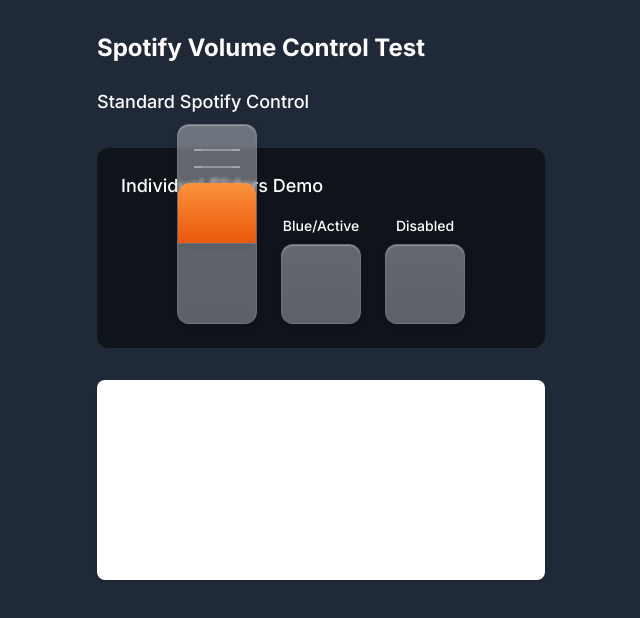
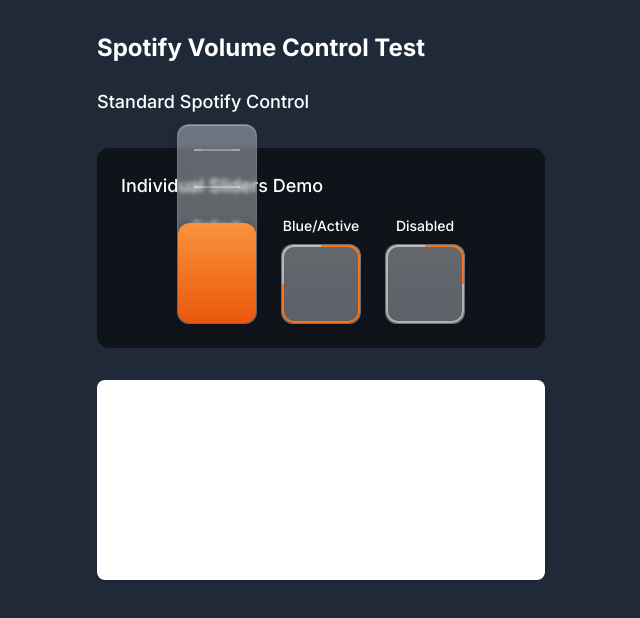
Before and after one commit to dortaldt/forestmaker, a Next.js app: page /test/spotify-volume in a window 1280 px wide. Both pictures are taken after a click on the element 536 px from the left and 284 px from the top of the page. Shown: the top 618 px of the page, without its empty margins (319-959 px from the left). Built offline with nearby package versions, Linux system fonts and the light colour scheme.

Commit message:
Update ExpandableSlider.tsx

```diff
--- a/app/components/ExpandableSlider.tsx
+++ b/app/components/ExpandableSlider.tsx
@@ -90,6 +90,12 @@
   // Handle click to expand/collapse
   const handleClick = () => {
     if (!disabled) {
+      // If slider is off (value is 0), set it to 50% when clicked
+      if (value === 0) {
+        const defaultValue = Math.round(min + (max - min) * 0.5); // 50% between min and max
+        setValue(defaultValue);
+        onChange?.(defaultValue);
+      }
       setIsExpanded(!isExpanded);
     }
   };
@@ -109,23 +115,22 @@
     }
   };
 
-  // Handle mouse/touch move for dragging
+  // Handle dragging
   const handleDrag = (clientY: number) => {
     if (!isDragging || !sliderRef.current) return;
 
     const sliderRect = sliderRef.current.getBoundingClientRect();
     const sliderTotalHeight = sliderRect.height;
-    const trackHeight = sliderTotalHeight - buttonHeight;
 
-    // Calculate position relative to the top of the slider track (excluding button area)
+    // Calculate position relative to the top of the slider (including button area)
     const offsetY = clientY - sliderRect.top;
 
-    // Constrain to track area only (excluding button)
-    const maxY = sliderTotalHeight - buttonHeight;
+    // Constrain to entire slider area
+    const maxY = sliderTotalHeight;
     const minY = 0;
     const constrainedY = Math.max(minY, Math.min(maxY, offsetY));
 
-    // Calculate percentage (0% at bottom of track, 100% at top)
+    // Calculate percentage (0% at bottom, 100% at top)
     const percentage = 1 - constrainedY / maxY;
     const newValue = Math.round(min + percentage * (max - min));
 
@@ -133,14 +138,28 @@
     onChange?.(newValue);
   };
 
-  // Handle mouse move
+  // Handle mouse move with smoother animation
   useEffect(() => {
+    let animationFrameId: number | null = null;
+
     const handleMouseMove = (e: MouseEvent) => {
       e.preventDefault();
-      handleDrag(e.clientY);
+
+      // Use requestAnimationFrame for smoother updates
+      if (animationFrameId) {
+        cancelAnimationFrame(animationFrameId);
+      }
+
+      animationFrameId = requestAnimationFrame(() => {
+        handleDrag(e.clientY);
+      });
     };
 
     const handleMouseUp = () => {
+      if (animationFrameId) {
+        cancelAnimationFrame(animationFrameId);
+        animationFrameId = null;
+      }
       setIsDragging(false);
     };
 
@@ -150,6 +169,9 @@
     }
 
     return () => {
+      if (animationFrameId) {
+        cancelAnimationFrame(animationFrameId);
+      }
       window.removeEventListener('mousemove', handleMouseMove);
       window.removeEventListener('mouseup', handleMouseUp);
     };
@@ -171,11 +193,14 @@
     if (isDragging) {
       window.addEventListener('touchmove', handleTouchMove, { passive: false });
       window.addEventListener('touchend', handleTouchEnd);
+      // Add touchcancel to handle cases where the touch is interrupted
+      window.addEventListener('touchcancel', handleTouchEnd);
     }
 
     return () => {
       window.removeEventListener('touchmove', handleTouchMove);
       window.removeEventListener('touchend', handleTouchEnd);
+      window.removeEventListener('touchcancel', handleTouchEnd);
     };
   }, [isDragging]);
 
@@ -218,29 +243,56 @@
           zIndex: isExpanded ? 9 : 1, // Lower z-index for the container
           transform: 'translateX(-50%)',
           opacity: 1,
+          borderRadius: '0.75rem',
         }}
         ref={sliderRef}
         onClick={handleClick}
         onMouseDown={isExpanded ? handleDragStart : undefined}
         onTouchStart={isExpanded ? handleDragStart : undefined}
       >
+        {/* Volume indicator border - appears on the border of the button */}
+        {!isExpanded && value > 0 && (
+          <div
+            className="absolute inset-0 pointer-events-none transition-all duration-200"
+            style={{
+              borderRadius: '0.75rem',
+              background: 'transparent',
+              border: '2px solid transparent',
+              backgroundImage: `conic-gradient(
+                #f97316 0deg ${(value / max) * 360}deg,
+                rgba(255, 255, 255, 0.5) ${(value / max) * 360}deg 360deg
+              )`,
+              backgroundOrigin: 'border-box',
+              backgroundClip: 'border-box',
+              WebkitMask: 'linear-gradient(#fff 0 0) content-box, linear-gradient(#fff 0 0)',
+              WebkitMaskComposite: 'xor',
+              maskComposite: 'exclude',
+              zIndex: 25
+            }}
+          />
+        )}
+
         {/* Track area - only visible when expanded */}
         {isExpanded && (
-          <div className="absolute inset-x-0 top-0 bottom-[80px] bg-transparent" />
+          <div className="absolute inset-x-0 top-0 bottom-0 bg-transparent" />
         )}
 
         {/* Fill area - enhanced contrast and visibility */}
         {isExpanded && (
           <div
-            className={`absolute inset-x-0 bottom-[80px] rounded-t-xl
+            className={`absolute inset-x-0 bottom-0
+              rounded-xl
               bg-gradient-to-t from-orange-600 to-orange-400
-              transition-all duration-150 pointer-events-none
+              transition-all duration-100 ease-out pointer-events-none
               shadow-[0_0_10px_rgba(0,0,0,0.15)]`}
             style={{
-              height: `${((value - min) / (max - min)) * (expandedHeight - buttonHeight)}px`,
-              maxHeight: `${expandedHeight - buttonHeight}px`,
+              height: `${((value - min) / (max - min)) * expandedHeight}px`,
+              maxHeight: `${expandedHeight}px`,
               zIndex: 10,
-              transform: isDragging ? 'scale(1.01)' : 'scale(1)',
+              willChange: 'height, transform',
+              transform: isDragging ? 'scale(1.005)' : 'scale(1)',
+              borderRadius: '0.75rem',
+              overflow: 'hidden'
             }}
           />
         )}
@@ -249,7 +301,7 @@
 
         {/* Track markings/scales - enhanced visibility when expanded */}
         {isExpanded && (
-          <div className="absolute inset-x-4 top-0 bottom-[80px] flex flex-col justify-between py-6 z-5 pointer-events-none">
+          <div className="absolute inset-x-4 top-0 bottom-0 flex flex-col justify-between py-6 z-5 pointer-events-none">
             {[...Array(5)].map((_, i) => (
               <div
                 key={`mark-${i}`}
@@ -266,14 +318,13 @@
         {/* Button/handle at bottom - draggable when expanded */}
         <div
           className={`absolute bottom-0 left-0 right-0 flex flex-col items-center justify-center
-            rounded-xl transition-all duration-200 cursor-pointer
             ${isExpanded ? 'rounded-b-xl rounded-t-none' : 'rounded-xl'}
-            border-t ${isExpanded ? 'border-t-gray-400/30' : 'border-t-transparent'}
-            ${isDragging ? 'bg-gray-200/60' : ''}`}
+            border-t ${isExpanded ? 'border-t-gray-400/30' : 'border-t-transparent'}`}
           style={{
             height: buttonHeight,
             zIndex: 20,
-            transform: isDragging ? 'scale(1.02)' : 'scale(1)',
+            transform: 'scale(1)',
+            borderRadius: isExpanded ? '0 0 0.75rem 0.75rem' : '0.75rem',
           }}
           onClick={handleClick}
         >
```
